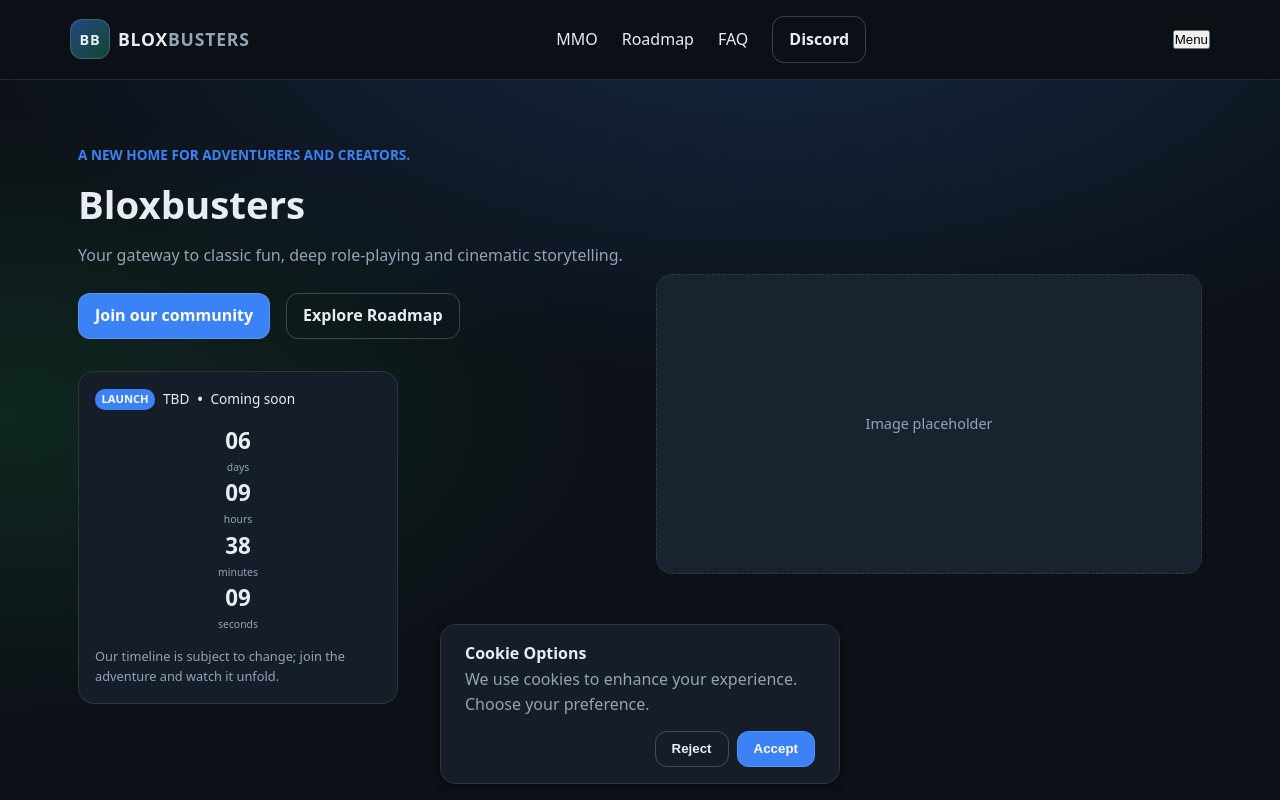
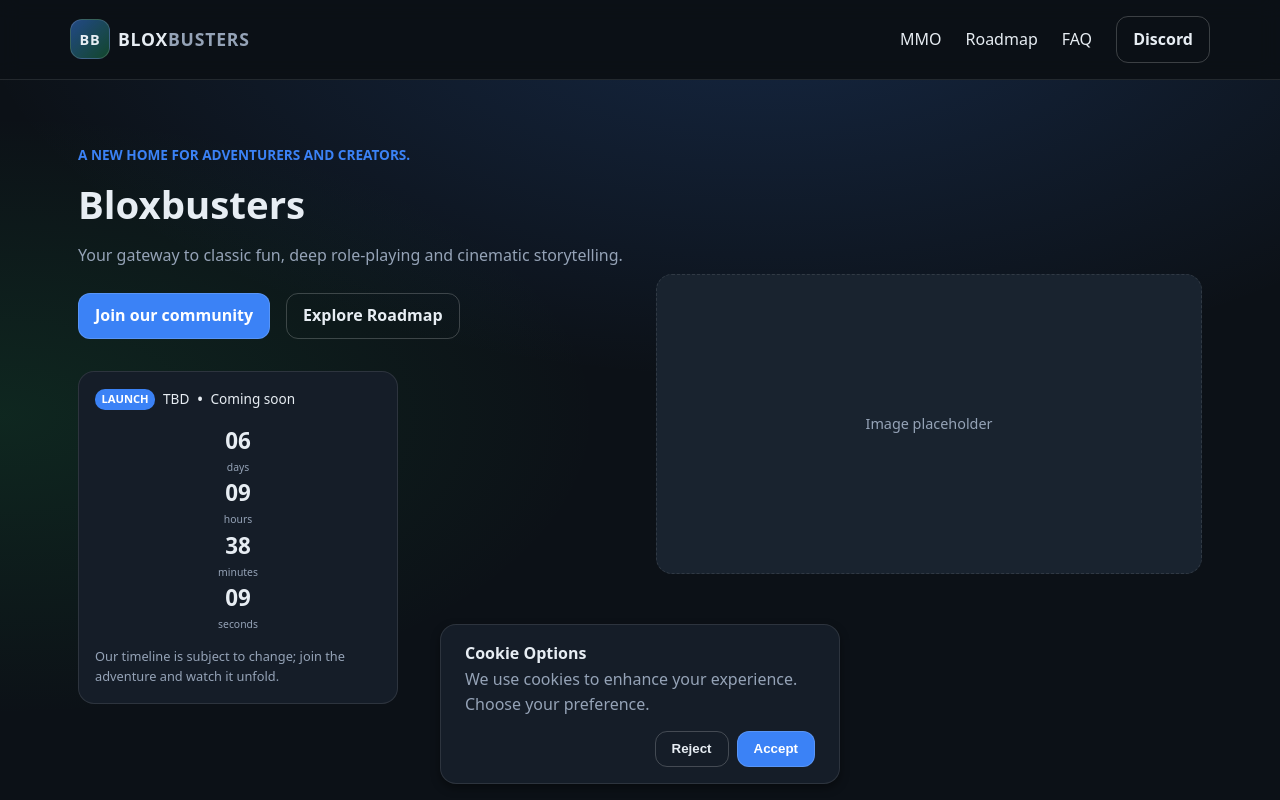
Before and after one commit to humzaSiddiqu1/bloxbusterswebsite, a plain HTML site: page index.html in a window 1280 px wide. Shown: the top 800 px of the page. Drawn offline with Linux system fonts and the light colour scheme.

Commit message:
back to before

```diff
--- a/index.html
+++ b/index.html
@@ -21,8 +21,8 @@
         <a href="#faq">FAQ</a>
         <a class="btn btn--ghost" href="#" id="discordLink">Discord</a>
       </nav>
-      <button id="menuBtn" type="button" aria-expanded="false" aria-controls="mobileNav">Menu</button>
-      <nav id="mobileNav" hidden>…</nav>    </div>
+      <button class="menuBtn" id="menuBtn" aria-label="Open menu" aria-expanded="false">☰</button>
+    </div>
     <!-- Mobile Nav -->
     <div class="mobileNav container" id="mobileNav" hidden>
       <a href="mmo.html">MMO</a>
```
